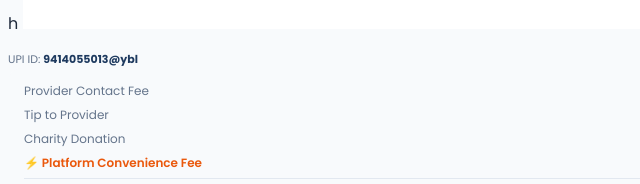
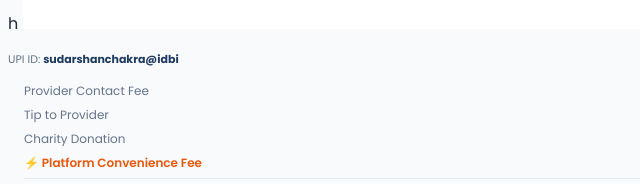
Before and after one commit to sudarshanchakraindia/sudarshan-chakra, a plain HTML site: page hire_checkout.html in a window 1280 px wide. Shown: the part 767-951 px from the top of the page, 0-640 px from the left. Drawn offline with nearby package versions, Linux system fonts and the light colour scheme.

Commit message:
Update UPI ID in hire_checkout.html

```diff
--- a/hire_checkout.html
+++ b/hire_checkout.html
@@ -266,7 +266,7 @@ input:checked + .slider::before { transform:translateX(20px); }
 <img src="sudarshan dynamic idbi.png" alt="Scan to pay via UPI" class="qr-img">
       </div>
       <div class="qr-amount-badge" id="qr-amount">₹10</div>
-      <div class="upi-id">UPI ID: <span>9414055013@ybl</span></div>
+      <div class="upi-id">UPI ID: <span>sudarshanchakra@idbi</span></div>
     </div>
 
     <!-- Mini bill in sheet -->
```
